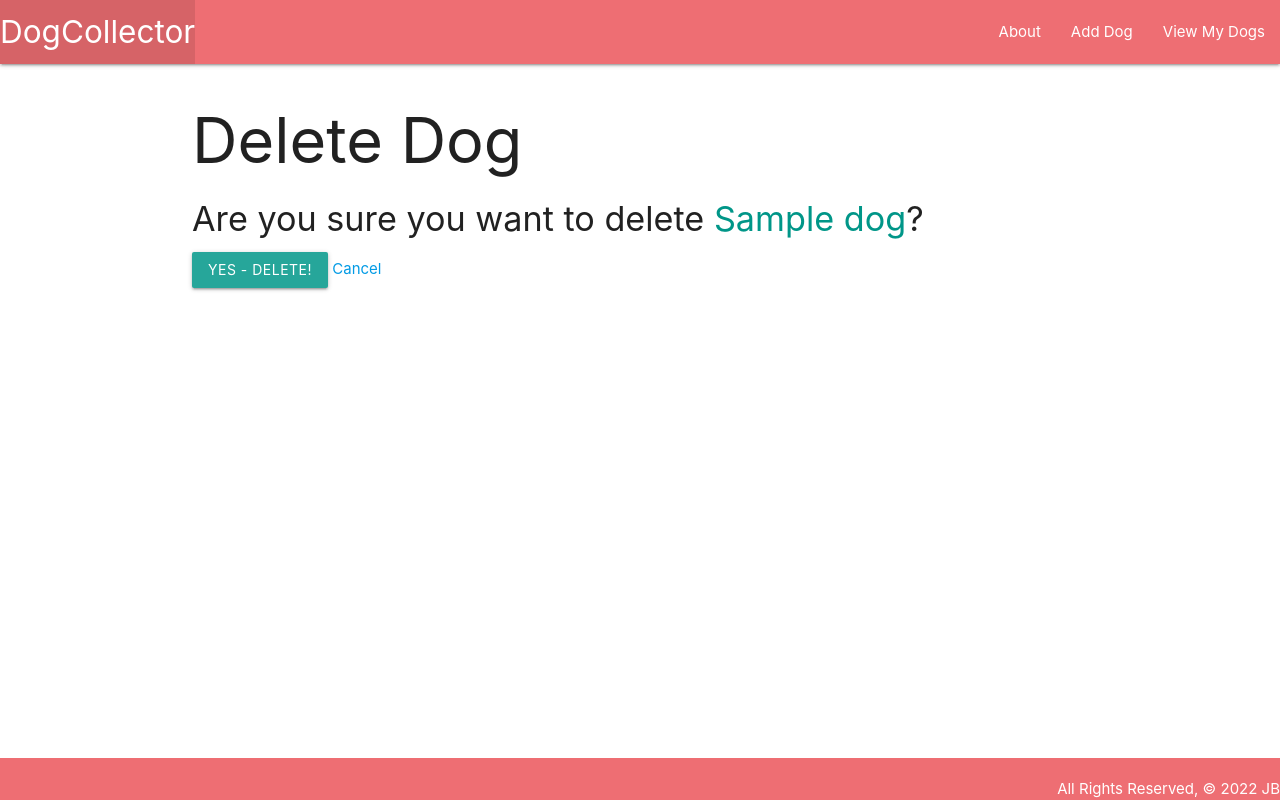
After one commit to Jab7red/DogCollector, a Django app: page /dogs/1/delete/ in a window 1280 px wide. The commit adds this page. Run offline with Django 4.2, Linux system fonts and the light colour scheme; tables that the repository leaves empty hold one stand-in row (values such as "Sample post").

Commit message:
dog model UX update

```diff
--- a/main_app/models.py
+++ b/main_app/models.py
@@ -1,4 +1,5 @@
 from django.db import models
+from django.urls import reverse
 
 # Create your models here.
 class Dog(models.Model):
@@ -6,3 +7,9 @@ class Dog(models.Model):
     breed = models.CharField(max_length=100)
     description = models.TextField(max_length=250)
     age = models.IntegerField()
+
+    def __str__(self):
+        return self.name
+
+    def get_absolute_url(self):
+        return reverse('detail', kwargs={'dog_id': self.id})
--- a/main_app/templates/base.html
+++ b/main_app/templates/base.html
@@ -23,8 +23,9 @@
             </li>
           </ul>
           <ul class="right">
-            <li><a href="/about">About</a></li>
-            <li><a href="/dogs">View My Dogs</a></li>
+            <li><a href="{% url 'about' %}">About</a></li>
+            <li><a href="{% url 'dogs_create' %}">Add Dog</a></li>
+            <li><a href="{% url 'dogs_index' %}">View My Dogs</a></li>
           </ul>
         </div>
       </nav>
--- a/main_app/templates/dogs/detail.html
+++ b/main_app/templates/dogs/detail.html
@@ -14,6 +14,10 @@
     <p>Age: Puppy</p>
     {% endif %}
   </div>
+  <div class="card-action">
+    <a href="{% url 'dogs_update' dog.id %}">Edit</a>
+    <a href="{% url 'dogs_delete' dog.id %}">Delete</a>
+  </div>
 </div>
 
 {% endblock %}
--- /dev/null
+++ b/main_app/templates/main_app/dog_confirm_delete.html
@@ -0,0 +1,15 @@
+
+{% extends 'base.html' %} {% block content %}
+<h1>Delete Dog</h1>
+
+<h4>
+  Are you sure you want to delete
+  <span class="teal-text">{{ object.name }}</span>?
+</h4>
+
+<form action="" method="POST">
+  {% csrf_token %}
+  <input type="submit" value="Yes - Delete!" class="btn" />
+  <a href="{% url 'dog_detail' dog.id %}">Cancel</a>
+</form>
+{% endblock %}
--- a/main_app/urls.py
+++ b/main_app/urls.py
@@ -4,6 +4,9 @@ from . import views
 urlpatterns = [
     path('', views.home, name='home'),
     path('about/', views.about, name='about'),
-    path('dogs/', views.dogs_index, name='dog_index'),
+    path('dogs/', views.dogs_index, name='dogs_index'),
     path('dogs/<int:dog_id>/', views.dog_detail, name='dog_detail'),
+    path('dogs/create/', views.DogCreate.as_view(), name='dogs_create'),
+    path('dogs/<int:pk>/update/', views.DogUpdate.as_view(), name='dogs_update'),
+    path('dogs/<int:pk>/delete/', views.DogDelete.as_view(), name='dogs_delete'),
 ]
--- a/main_app/views.py
+++ b/main_app/views.py
@@ -1,10 +1,11 @@
 from django.shortcuts import render
+from django.views.generic.edit import CreateView, UpdateView, DeleteView
 from .models import Dog
 from django.http import HttpResponse
 
 # Create your views here.
 def home(request):
-    return HttpResponse('<h1>Home Page</h1>')
+    return render(request, 'home.html')
 
 def about(request):
     return render(request, 'about.html')
@@ -16,3 +17,15 @@ def dogs_index(request):
 def dog_detail(request, dog_id):
     dog = Dog.objects.get(id=dog_id)
     return render(request, 'dogs/detail.html', { 'dog': dog })
+
+class DogCreate(CreateView):
+    model = Dog
+    fields = '__all__'
+
+class DogUpdate(UpdateView):
+    model = Dog
+    fields = '__all__'
+
+class DogDelete(DeleteView):
+    model = Dog
+    success_url = '/dogs/'
```
Also changed, not shown: main_app/templates/home.html (added, +19 -0 lines), main_app/templates/main_app/dog_form.html (added, +18 -0 lines).
